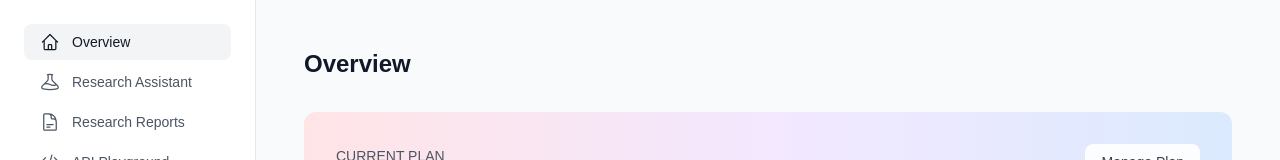
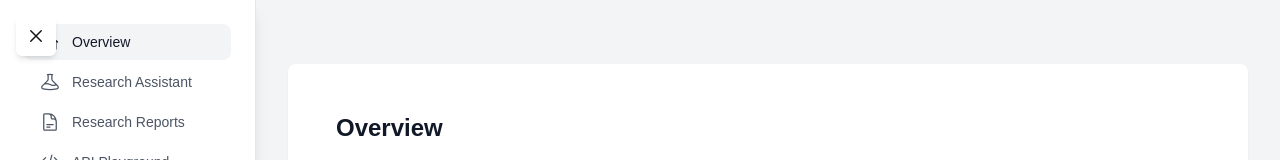
Before and after one commit to xzhan211/cursor-course, a Next.js app: page /dashboard in a window 1280 px wide. Shown: the top 160 px of the page. Built offline with nearby package versions, Linux system fonts and the light colour scheme; no server answers; the database is empty.

Commit message:
hide the side bar

```diff
--- a/app/dashboard/layout.jsx
+++ b/app/dashboard/layout.jsx
@@ -1,12 +1,61 @@
+'use client';
+
+import { useState } from 'react';
+import { IoMenuOutline, IoCloseOutline } from 'react-icons/io5';
 import Sidebar from '@/components/Sidebar';
 
 export default function DashboardLayout({ children }) {
+  const [isSidebarOpen, setIsSidebarOpen] = useState(true);
+
   return (
-    <div className="flex min-h-screen bg-gray-50">
-      <Sidebar />
-      <main className="flex-1 ml-64 p-6">
-        {children}
+    <div className="flex min-h-screen bg-gray-100">
+      {/* Toggle Button */}
+      <button
+        className="fixed top-4 left-4 z-50 p-2 rounded-md bg-white shadow-md"
+        onClick={() => setIsSidebarOpen(!isSidebarOpen)}
+      >
+        {isSidebarOpen ? <IoCloseOutline size={24} /> : <IoMenuOutline size={24} />}
+      </button>
+
+      {/* Sidebar */}
+      <div className={`
+        fixed lg:sticky top-0
+        h-screen
+        transform ${isSidebarOpen ? 'translate-x-0' : '-translate-x-full'}
+        transition-transform duration-300 ease-in-out
+        w-64 bg-white shadow-lg
+        z-40
+      `}>
+        <Sidebar />
+      </div>
+
+      {/* Main Content Wrapper */}
+      <main className={`
+        flex-1
+        transition-all duration-300 ease-in-out
+        min-h-screen
+        ${isSidebarOpen ? 'lg:ml-0' : 'lg:ml-64'}
+      `}>
+        {/* Content Container */}
+        <div className={`
+          mx-auto max-w-7xl w-full px-4 sm:px-6 lg:px-8 py-8
+          ${isSidebarOpen ? '' : '-ml-64'}
+        `}>
+          <div className="mt-8">
+            <div className="bg-white rounded-lg shadow-sm p-6">
+              {children}
+            </div>
+          </div>
+        </div>
       </main>
+
+      {/* Overlay for mobile */}
+      {isSidebarOpen && (
+        <div
+          className="fixed inset-0 bg-black bg-opacity-50 z-30 lg:hidden"
+          onClick={() => setIsSidebarOpen(false)}
+        />
+      )}
     </div>
   );
 }
--- a/package.json
+++ b/package.json
@@ -15,6 +15,7 @@
     "react": "19.0.0-rc-66855b96-20241106",
     "react-dom": "19.0.0-rc-66855b96-20241106",
     "react-hot-toast": "^2.4.1",
+    "react-icons": "^5.4.0",
     "uuid": "^11.0.3"
   },
   "devDependencies": {
```
Also changed, not shown: 1 other file (tests, documents, lock files or other folders).
